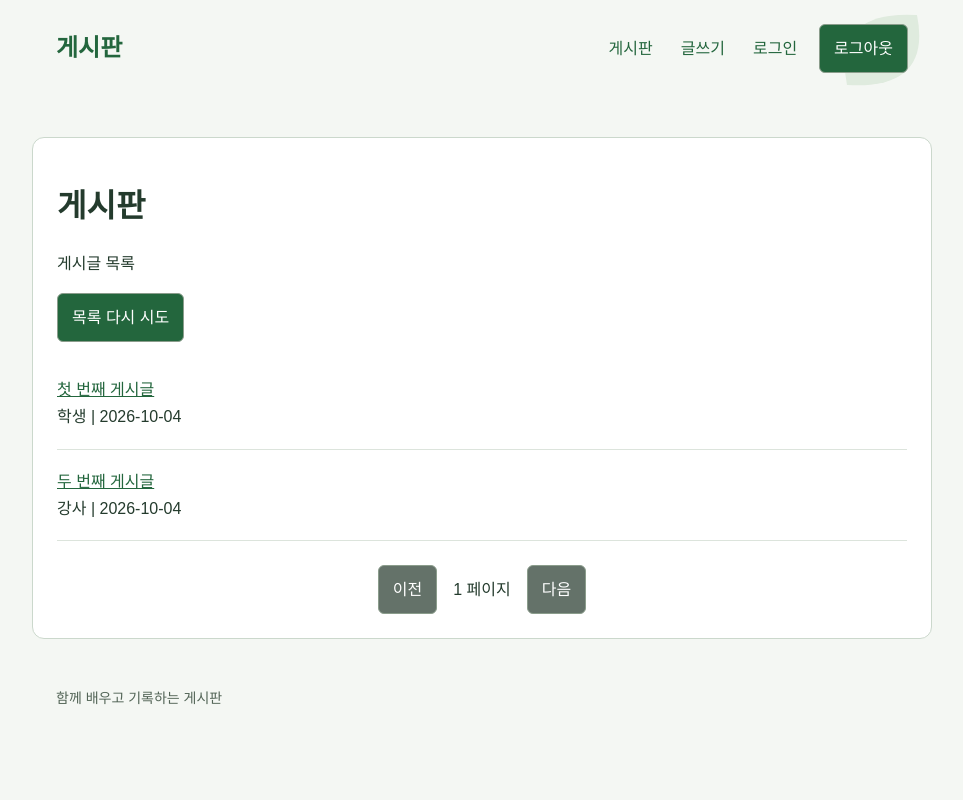
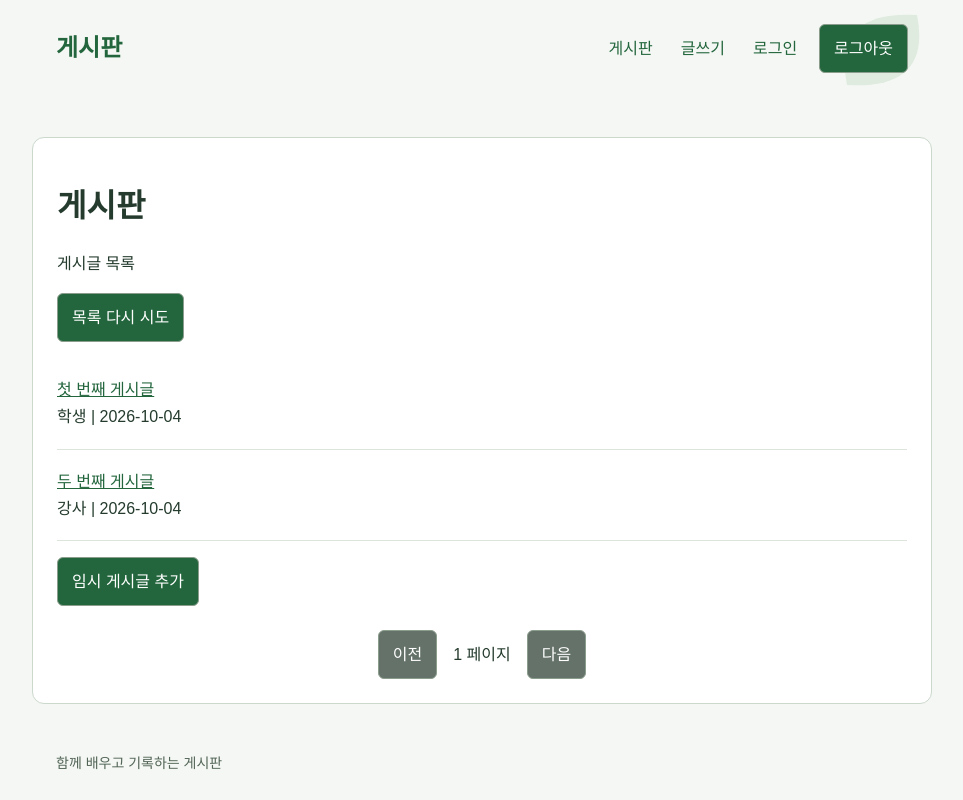
Before and after one commit to minjichoi-11/green-board-front-react-2026, a React (Vite) app: page / in a window 1280 px wide. Shown: the whole page, without its empty margins (158-1121 px from the left). Built offline with nearby package versions, Linux system fonts and the light colour scheme.

Commit message:
REACT 06 posts 배열을 state로 관리

```diff
--- a/src/App.jsx
+++ b/src/App.jsx
@@ -1,13 +1,24 @@
+import { useState } from "react";
 import BoardFooter from "./componets/BoardFooter";
 import BoardHeader from "./componets/BoardHeader";
 import PostList from "./componets/PostList";
 import "./style.css";
 
+// 리액트의 상태 관리
 export default function App() {
-  const posts = [
+  const [posts, setPosts] = useState([
     {id : 1, title : "첫 번째 게시글", authorNickname: "학생", createdDatetime: "2026-10-04", content: "우끼끼"},
     {id : 2, title : "두 번째 게시글", authorNickname: "강사", createdDatetime: "2026-10-04", content: "바나나"},
-  ]
+  ]);
+
+  function addPracticePost(){
+    const id = Date.now();
+    setPosts((currentPosts) => [
+      {id, title: `임시 게시글 ${currentPosts.length}`, authorNickname: "학생", createdDatetime: "2026-10-04"},
+      ...currentPosts,
+    ]);
+  }
+
   return (
     <>
       <BoardHeader />
@@ -17,6 +28,7 @@
         <button id="retry-list" type="button">목록 다시 시도</button>
 
         <PostList posts={posts} onSelect={(post) => window.alert(post.title)}/>
+        <button type="button" onClick={addPracticePost}>임시 게시글 추가</button>
 
         <div className="pagination" aria-label="페이지 이동">
           <button id="previous-page" type="button" disabled>이전</button>
```
